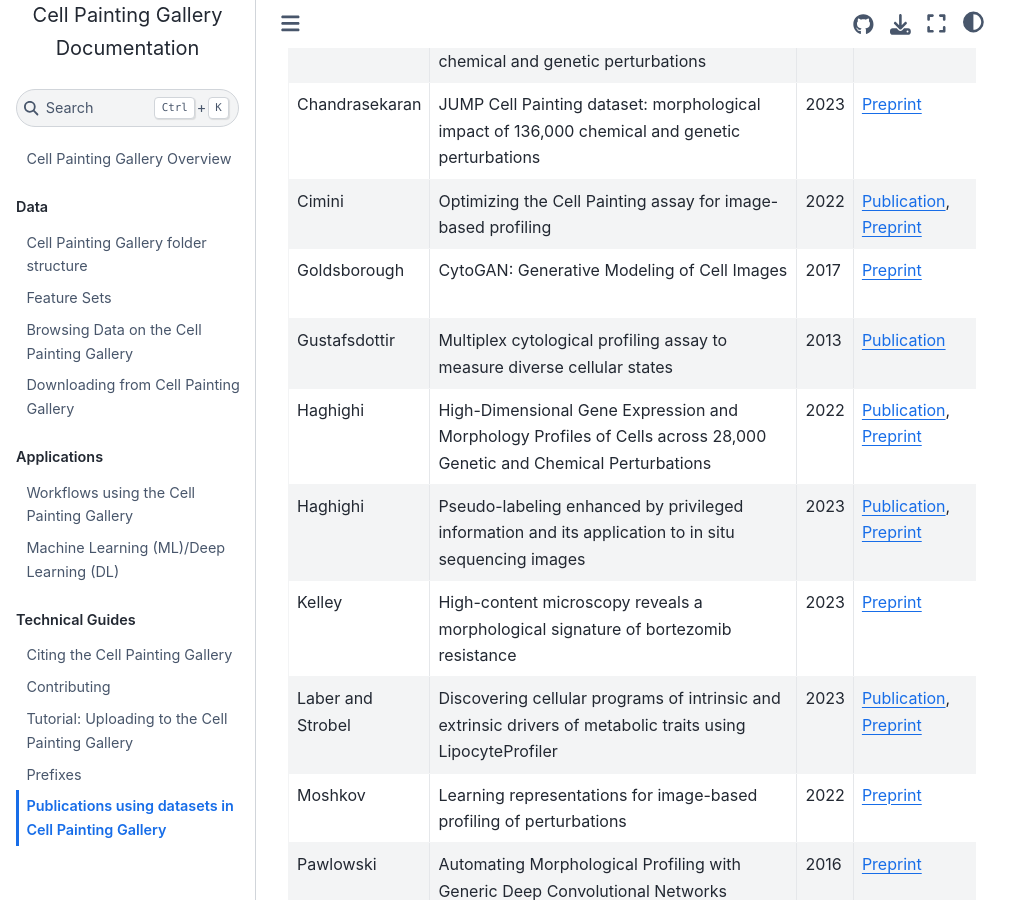
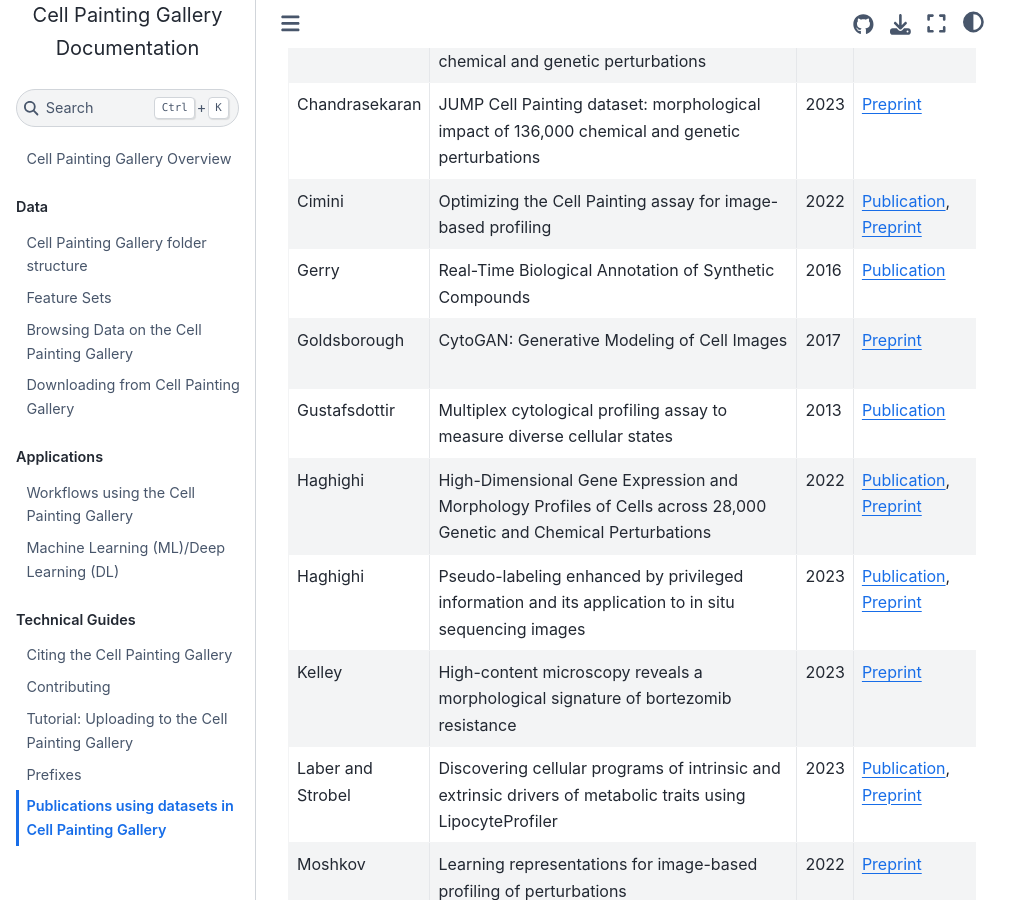
Before and after one commit to broadinstitute/cellpainting-gallery, a Jupyter Book: the page built from documentation/publications.md, in a window 1280 px wide and 900 px high, scrolled down 758 px. Shown: the whole window, without its empty margins (0-1031 px from the left). Built offline with Jupyter Book 1.0.4 settings and Sphinx 7.4.7 and the Sphinx Book theme 1.1.4, drawn with Linux system fonts in a browser that asks for light colours.

Commit message:
add cpg0005 information (#116)

```diff
--- a/documentation/publications.md
+++ b/documentation/publications.md
@@ -14,6 +14,7 @@ We welcome contributions to this list either through a pull request or by emaili
 | Chandrasekaran                        | Three million images and morphological profiles of cells treated with matched chemical and genetic perturbations                     | 2022 | [Preprint](https://doi.org/10.1101/2022.01.05.475090)                                                                              | cpg0000-jump-pilot                       |
 | Chandrasekaran                        | JUMP Cell Painting dataset: morphological impact of 136,000 chemical and genetic perturbations                                       | 2023 | [Preprint](https://doi.org/10.1101/2023.03.23.534023)                                                                              | cpg0016-jump                             |
 | Cimini                                | Optimizing the Cell Painting assay for image-based profiling                                                                         | 2022 | [Publication](https://doi.org/10.1038/nprot.2016.105), [Preprint](https://doi.org/10.1101/2022.07.13.499171)                       | cpg0001-cellpainting-protocol            |
+| Gerry                          | Real-Time Biological Annotation of Synthetic Compounds                  | 2016 | [Publication](https://doi.org/10.1021/jacs.6b04614)                                                                  | cpg0005-gerry-bioactivity                |
 | Goldsborough                          | CytoGAN: Generative Modeling of Cell Images                                                                                          | 2017 | [Preprint](https://www.biorxiv.org/content/10.1101/227645v1.full)                                                                  | cpg0010-caie-drugresponse                |
 | Gustafsdottir                         | Multiplex cytological profiling assay to measure diverse cellular states                                                             | 2013 | [Publication](https://doi.org/10.1371/journal.pone.0080999)                                                                        | cpg0030-gustafsdottir-cellpainting       |
 | Haghighi                              | High-Dimensional Gene Expression and Morphology Profiles of Cells across 28,000 Genetic and Chemical Perturbations                   | 2022 | [Publication](https://doi.org/10.1038/s41592-022-01667-0), [Preprint](https://doi.org/10.1101/2021.09.08.459417)                   | cpg0003-rosetta                          |
```
Also changed, not shown: README.md (+1 -0 lines).
